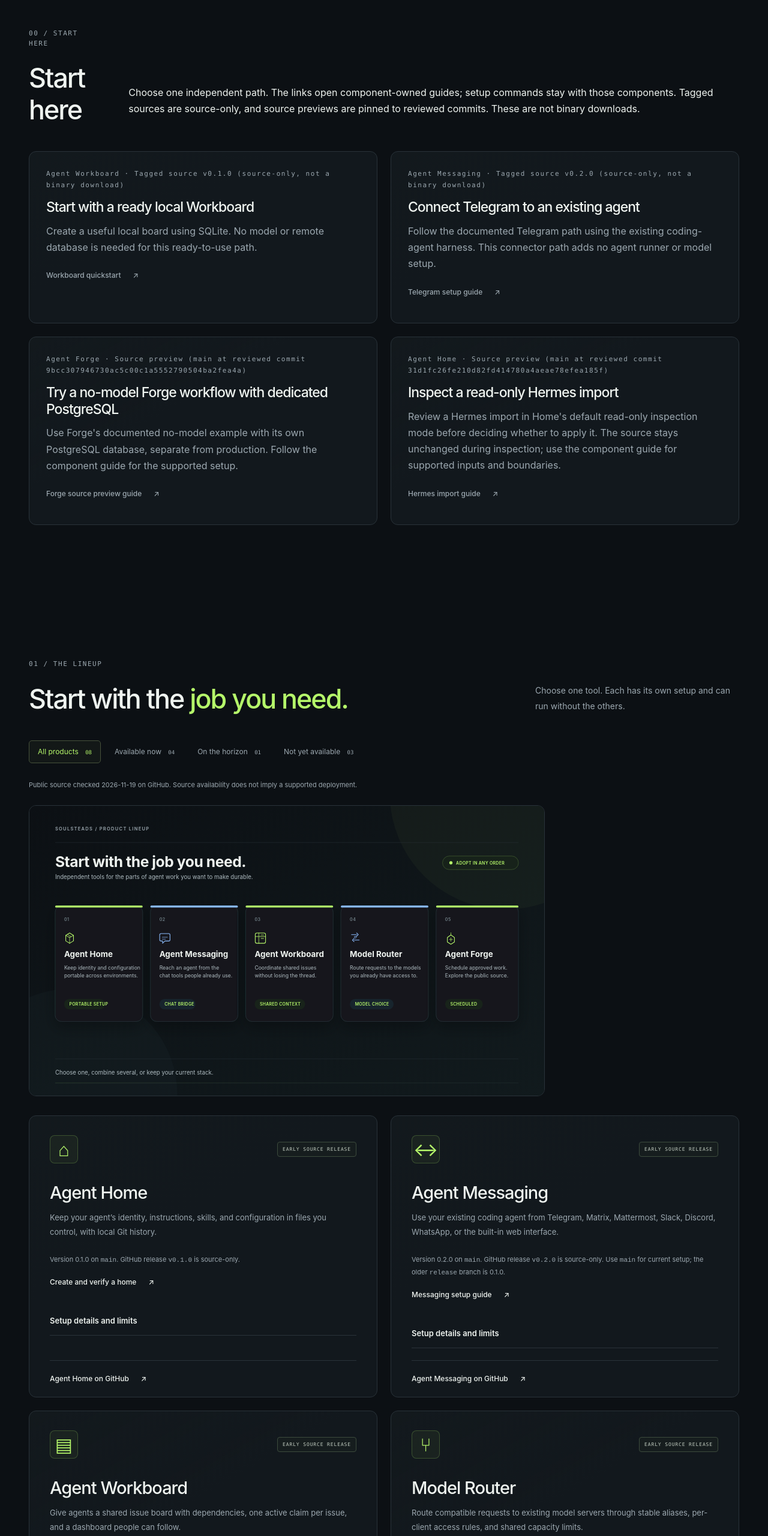
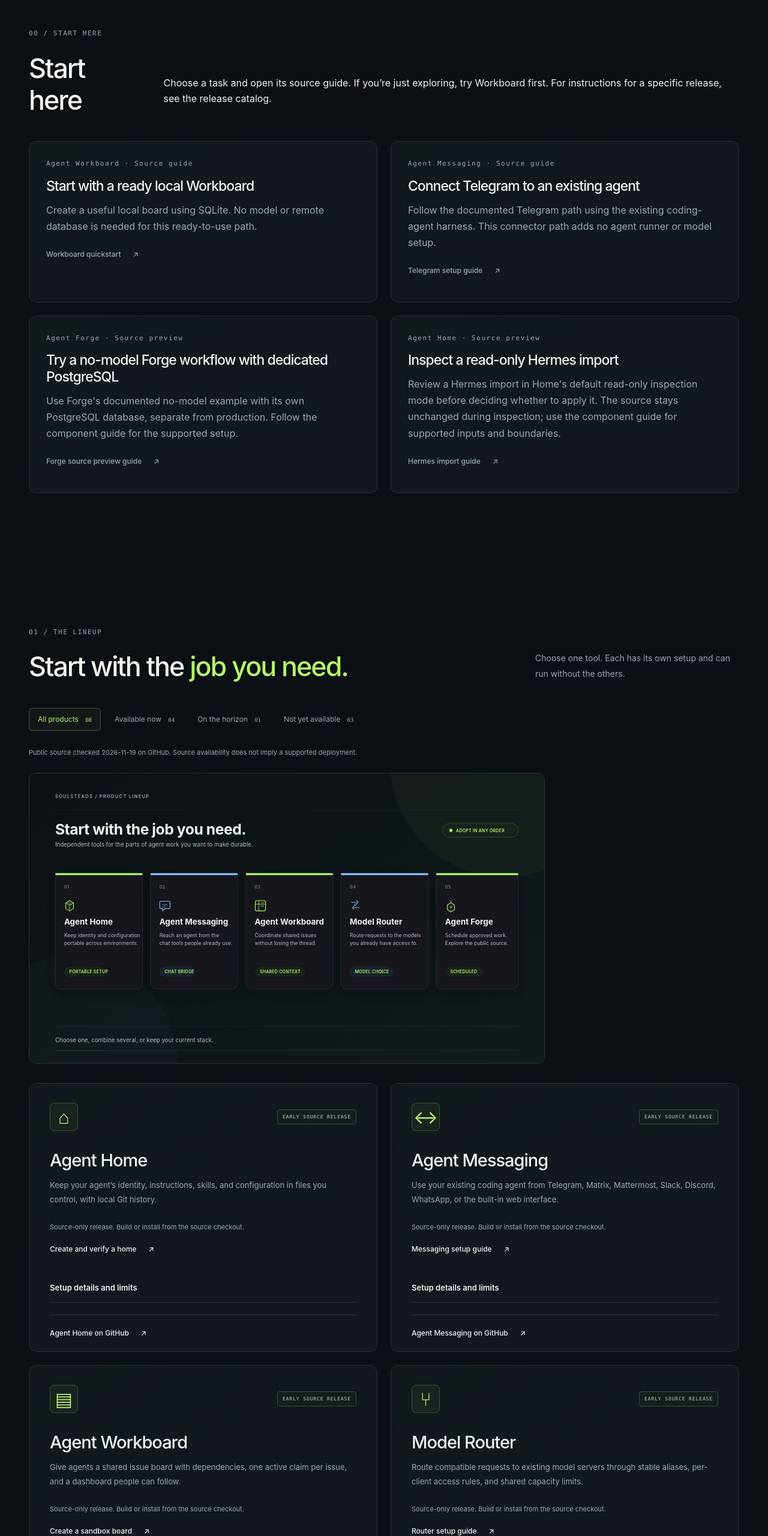
Before and after one commit to soulsteads/soulsteads, a plain HTML site: page docs/index.html in a window 1280 px wide. Shown: the part 920-3480 px from the top of the page at 60% size. Drawn offline with Linux system fonts and the light colour scheme.

Commit message:
docs: simplify website setup references
Link the website and its llms.txt index to current setup guides without advertising specific tags. Keep release-specific paths in the README and retain preview pins.

```diff
--- a/docs/index.html
+++ b/docs/index.html
@@ -145,28 +145,28 @@
 <section class="section wrap start-here-section" id="start-here" aria-labelledby="start-here-title">
     <div class="section-heading">
       <div><p class="eyebrow">00 / START HERE</p><h2 id="start-here-title">Start here</h2></div>
-      <p>Choose one independent path. The links open component-owned guides; setup commands stay with those components. Tagged sources are source-only, and source previews are pinned to reviewed commits. These are not binary downloads.</p>
+      <p>Choose a task and open its source guide. If you’re just exploring, try Workboard first. For instructions for a specific release, see the <a href="https://github.com/soulsteads/soulsteads#released-on-github">release catalog</a>.</p>
     </div>
     <div class="start-here-grid"><article class="start-here-card" data-journey="workboard-sqlite" data-source="tagged">
-      <p class="eyebrow">Agent Workboard · Tagged source v0.1.0 (source-only, not a binary download)</p>
+      <p class="eyebrow">Agent Workboard · Source guide</p>
       <h3>Start with a ready local Workboard</h3>
       <p>Create a useful local board using SQLite. No model or remote database is needed for this ready-to-use path.</p>
-      <p class="card-guide"><a class="text-link" href="https://github.com/soulsteads/soulsteads-agent-workboard/blob/v0.1.0/README.md#quickstart">Workboard quickstart <span aria-hidden="true">↗</span></a></p>
+      <p class="card-guide"><a class="text-link" href="https://github.com/soulsteads/soulsteads-agent-workboard/blob/main/README.md#quickstart">Workboard quickstart <span aria-hidden="true">↗</span></a></p>
     </article>
 <article class="start-here-card" data-journey="messaging-telegram" data-source="tagged">
-      <p class="eyebrow">Agent Messaging · Tagged source v0.2.0 (source-only, not a binary download)</p>
+      <p class="eyebrow">Agent Messaging · Source guide</p>
       <h3>Connect Telegram to an existing agent</h3>
       <p>Follow the documented Telegram path using the existing coding-agent harness. This connector path adds no agent runner or model setup.</p>
-      <p class="card-guide"><a class="text-link" href="https://github.com/soulsteads/soulsteads-agent-messaging/blob/v0.2.0/README.md">Telegram setup guide <span aria-hidden="true">↗</span></a></p>
+      <p class="card-guide"><a class="text-link" href="https://github.com/soulsteads/soulsteads-agent-messaging/blob/main/README.md">Telegram setup guide <span aria-hidden="true">↗</span></a></p>
     </article>
 <article class="start-here-card" data-journey="forge-postgres" data-source="preview">
-      <p class="eyebrow">Agent Forge · Source preview (main at reviewed commit 9bcc307946730ac5c00c1a5552790504ba2fea4a)</p>
+      <p class="eyebrow">Agent Forge · Source preview</p>
       <h3>Try a no-model Forge workflow with dedicated PostgreSQL</h3>
       <p>Use Forge's documented no-model example with its own PostgreSQL database, separate from production. Follow the component guide for the supported setup.</p>
       <p class="card-guide"><a class="text-link" href="https://github.com/soulsteads/soulsteads-agent-forge/blob/9bcc307946730ac5c00c1a5552790504ba2fea4a/README.md">Forge source preview guide <span aria-hidden="true">↗</span></a></p>
     </article>
 <article class="start-here-card" data-journey="home-hermes-import" data-source="preview">
-      <p class="eyebrow">Agent Home · Source preview (main at reviewed commit 31d1fc26fe210d82fd414780a4aeae78efea185f)</p>
+      <p class="eyebrow">Agent Home · Source preview</p>
       <h3>Inspect a read-only Hermes import</h3>
       <p>Review a Hermes import in Home's default read-only inspection mode before deciding whether to apply it. The source stays unchanged during inspection; use the component guide for supported inputs and boundaries.</p>
       <p class="card-guide"><a class="text-link" href="https://github.com/soulsteads/soulsteads-agent-home/blob/31d1fc26fe210d82fd414780a4aeae78efea185f/docs/hermes-import.md">Hermes import guide <span aria-hidden="true">↗</span></a></p>
@@ -213,7 +213,7 @@
 <!-- product-cards -->
 <article class="product-card" data-status="available" id="agent-home">
     <div class="card-top"><span class="product-icon mint" aria-hidden="true">⌂</span><span class="badge">EARLY SOURCE RELEASE</span></div>
-    <h3>Agent Home</h3><p class="card-description">Keep your agent’s identity, instructions, skills, and configuration in files you control, with local Git history.</p><p class="fine-print">Version 0.1.0 on <code>main</code>. GitHub release <code>v0.1.0</code> is source-only.</p>
+    <h3>Agent Home</h3><p class="card-description">Keep your agent’s identity, instructions, skills, and configuration in files you control, with local Git history.</p><p class="fine-print">Source-only release. Build or install from the source checkout.</p>
     <p class="card-guide"><a class="text-link" href="https://github.com/soulsteads/soulsteads-agent-home#get-started">Create and verify a home <span aria-hidden="true">↗</span></a></p>
     <details class="product-details"><summary>Setup details and limits</summary><h4>Before you start</h4><ul class="feature-list"><li>Python 3.11 or newer, and Git</li><li><code>uv</code> for the install command shown (the README also documents <code>pipx</code>)</li><li>One supported harness (OpenCode, pi, Claude Code, or Codex), installed and authenticated separately</li></ul>
 <h4>Published capabilities</h4><ul class="feature-list"><li>Maps one portable agent definition into native configuration for pi, OpenCode, Codex, and Claude Code.</li><li>Keeps each home in a private local Git repository: commit changes, read the history, and restore earlier tracked contents as a new commit.</li><li>Refreshes native files from your edited Markdown with <code>soulsteads config &lt;agent&gt; --sync</code>.</li><li>Installs local skill directories, and can inspect and then optionally import selected Hermes profile files.</li></ul>
@@ -231,10 +231,10 @@ soulsteads run helper --dry-run</code></pre>
   </article>
 <article class="product-card" data-status="available" id="agent-messaging">
     <div class="card-top"><span class="product-icon mint" aria-hidden="true">↔</span><span class="badge">EARLY SOURCE RELEASE</span></div>
-    <h3>Agent Messaging</h3><p class="card-description">Use your existing coding agent from Telegram, Matrix, Mattermost, Slack, Discord, WhatsApp, or the built-in web interface.</p><p class="fine-print">Version 0.2.0 on <code>main</code>. GitHub release <code>v0.2.0</code> is source-only. Use <code>main</code> for current setup; the older <code>release</code> branch is 0.1.0.</p>
+    <h3>Agent Messaging</h3><p class="card-description">Use your existing coding agent from Telegram, Matrix, Mattermost, Slack, Discord, WhatsApp, or the built-in web interface.</p><p class="fine-print">Source-only release. Build or install from the source checkout.</p>
     <p class="card-guide"><a class="text-link" href="https://github.com/soulsteads/soulsteads-agent-messaging/blob/main/docs/SETUP.md">Messaging setup guide <span aria-hidden="true">↗</span></a></p>
     <details class="product-details"><summary>Setup details and limits</summary><h4>Before you start</h4><ul class="feature-list"><li>A coding agent (harness) that is already installed and signed in</li><li>A chat account and that connector's credentials, such as a Telegram bot token, kept in a private file</li><li>Rust/Cargo and Git to build the bridge from source</li><li>For the guided Telegram helper: Linux, Python 3.11+, and a systemd user session</li></ul>
-<h4>Published capabilities</h4><ul class="feature-list"><li>Runs on your machine and relays messages between your own chat account and the coding agent you already have signed in.</li><li>Includes connectors for Telegram, Matrix, Mattermost, Slack, Discord, WhatsApp, and a built-in web interface. Connectors are included, not preconfigured.</li><li>Works with Claude Code, OpenAI Codex, OpenCode, and Pi, or another compatible ACP server through a custom command. <code>main</code> (0.2.0) adds GitHub Copilot CLI.</li><li>Guided setup covers one path: Telegram with Claude Code or Codex on Linux. Every other combination is configured by hand.</li></ul>
+<h4>Published capabilities</h4><ul class="feature-list"><li>Runs on your machine and relays messages between your own chat account and the coding agent you already have signed in.</li><li>Includes connectors for Telegram, Matrix, Mattermost, Slack, Discord, WhatsApp, and a built-in web interface. Connectors are included, not preconfigured.</li><li>Works with Claude Code, OpenAI Codex, OpenCode, and Pi, or another compatible ACP server through a custom command. The current source also supports GitHub Copilot CLI.</li><li>Guided setup covers one path: Telegram with Claude Code or Codex on Linux. Every other combination is configured by hand.</li></ul>
 <h4>What it owns</h4><ul class="feature-list"><li>Connector admission and access rules</li><li>Chat transport</li><li>Bindings between chat conversations and agent sessions</li></ul>
 <h4>What stays separate</h4><ul class="feature-list"><li>Execution: the harness does the work, with its own permissions</li><li>Your terminal sessions: chat sessions are separate and terminal history is not transferred</li><li>Sandboxing, or a guaranteed stop for work that is already running</li></ul>
 <h4>Current limits</h4><ul class="feature-list"><li><code>/cancel</code> is not a kill switch. In the known Codex cancellation case a shell process can keep running, and unattended remote command execution is not qualified.</li><li>Telegram is not an end-to-end-encrypted connection to your machine. Matrix encrypted replies are not yet qualified for interoperability.</li><li>Approval prompts do not cover every tool: tools the agent already allows may run without another prompt.</li><li>Optional local agent tools (a build feature plus a runtime opt-in, on <code>main</code>) let one conversation ask another already-attached agent in the same bridge process a question. Nothing is queued, there is no offline inbox, and there is no cross-machine transport. It is not a remote agent network.</li></ul>
@@ -246,7 +246,7 @@ soulsteads run helper --dry-run</code></pre>
   </article>
 <article class="product-card" data-status="available" id="agent-workboard">
     <div class="card-top"><span class="product-icon mint" aria-hidden="true">▤</span><span class="badge">EARLY SOURCE RELEASE</span></div>
-    <h3>Agent Workboard</h3><p class="card-description">Give agents a shared issue board with dependencies, one active claim per issue, and a dashboard people can follow.</p><p class="fine-print">Version 0.1.0 on <code>main</code>. GitHub release <code>v0.1.0</code> is source-only.</p>
+    <h3>Agent Workboard</h3><p class="card-description">Give agents a shared issue board with dependencies, one active claim per issue, and a dashboard people can follow.</p><p class="fine-print">Source-only release. Build or install from the source checkout.</p>
     <p class="card-guide"><a class="text-link" href="https://github.com/soulsteads/soulsteads-agent-workboard#quickstart">Create a sandbox board <span aria-hidden="true">↗</span></a></p>
     <details class="product-details"><summary>Setup details and limits</summary><h4>Before you start</h4><ul class="feature-list"><li>Rust's stable toolchain and a C compiler (SQLite is bundled)</li><li>A checkout of the repository: the install command runs from it</li><li>Agents that can call a CLI, MCP, or HTTP</li></ul>
 <h4>Published capabilities</h4><ul class="feature-list"><li>A Rust issue board for agents: projects, epics, stories, tasks, and bugs, with dependencies, priorities, and acceptance criteria.</li><li>Gives each claim one owner: expiring leases, heartbeats, and tokens that reject stale workers. Required revisions stop silent overwrites.</li><li>Agents work through MCP, a JSON CLI, or an authenticated HTTP API. People follow progress in a live, read-only web dashboard.</li><li>One binary and one SQLite database. An optional idempotency key makes a retried change safe.</li></ul>
@@ -271,7 +271,7 @@ workboard web</code></pre>
   </article>
 <article class="product-card" data-status="available" id="model-router">
     <div class="card-top"><span class="product-icon mint" aria-hidden="true">⑂</span><span class="badge">EARLY SOURCE RELEASE</span></div>
-    <h3>Model Router</h3><p class="card-description">Route compatible requests to existing model servers through stable aliases, per-client access rules, and shared capacity limits.</p><p class="fine-print">Version 0.1.0 on <code>main</code>. GitHub release <code>v0.1.0</code> is source-only.</p>
+    <h3>Model Router</h3><p class="card-description">Route compatible requests to existing model servers through stable aliases, per-client access rules, and shared capacity limits.</p><p class="fine-print">Source-only release. Build or install from the source checkout.</p>
     <p class="card-guide"><a class="text-link" href="https://github.com/soulsteads/soulsteads-model-router/blob/main/docs/SETUP.md">Router setup guide <span aria-hidden="true">↗</span></a></p>
     <details class="product-details"><summary>Setup details and limits</summary><h4>Before you start</h4><ul class="feature-list"><li>A Linux/Unix host with Rust/Cargo and a C toolchain</li><li>A running local OpenAI-compatible inference server whose exact model ID and tested limits you know</li><li>An assigned Tailnet IPv4 address in default mode, or explicit loopback mode for same-host clients. LAN and wildcard binds are rejected; port <code>4001</code> is reserved.</li><li>Python 3 for the setup guide's configuration and request examples</li></ul>
 <h4>Published capabilities</h4><ul class="feature-list"><li>Puts stable model aliases in front of your own inference servers, and restricts each client key to the aliases and routes it needs.</li><li>Checks declared capabilities and available capacity before choosing a backend, with bounded retries before any response is exposed.</li><li>Opt-in routing policies (rules or a local decision model) choose among explicitly authorized local, Codex, and Copilot aliases.</li><li>Shows health, admission, and request timing without logging prompt text by default.</li></ul>
@@ -286,7 +286,7 @@ workboard web</code></pre>
   </article>
 <article class="product-card preview-card" data-status="preview" id="agent-forge">
     <div class="card-top"><span class="product-icon mint" aria-hidden="true">✳</span><span class="badge">SOURCE PREVIEW</span></div>
-    <h3>Agent Forge</h3><p class="card-description">Run one-off or recurring workflows, inspect step results, and recover carefully after an interruption.</p><p class="fine-print">Version 0.1.0 on <code>main</code>. Build from <code>main</code>; no GitHub release or prebuilt binary.</p>
+    <h3>Agent Forge</h3><p class="card-description">Run one-off or recurring workflows, inspect step results, and recover carefully after an interruption.</p><p class="fine-print">Build from source for evaluation; no release or prebuilt binary.</p>
     <p class="card-guide"><a class="text-link" href="https://github.com/soulsteads/soulsteads-agent-forge#quick-start">Run the first workflow <span aria-hidden="true">↗</span></a></p>
     <details class="product-details"><summary>Setup details and limits</summary><h4>Before you start</h4><ul class="feature-list"><li>Linux, Rust 1.97 or later, and a C compiler</li><li>An empty, dedicated PostgreSQL database for DBOS</li><li><code>jq</code> for the upstream quick-start example</li></ul>
 <h4>Published capabilities</h4><ul class="feature-list"><li>Runs typed workflows on demand or on a recurring schedule, with explicit time zones.</li><li>Shows runs, step output, failures, and the status of external effects through a local dashboard, CLI, authenticated HTTP, or stdio MCP.</li><li>Deterministic workflows need no model or harness. Configured models, harnesses, and trusted executable plugins are optional.</li></ul>
```
Also changed, not shown: data/products.json (+6 -6 lines), scripts/render-lineup.mjs (+6 -6 lines), tests/llms.test.mjs (added, +53 -0 lines), docs/llms.txt (added).
